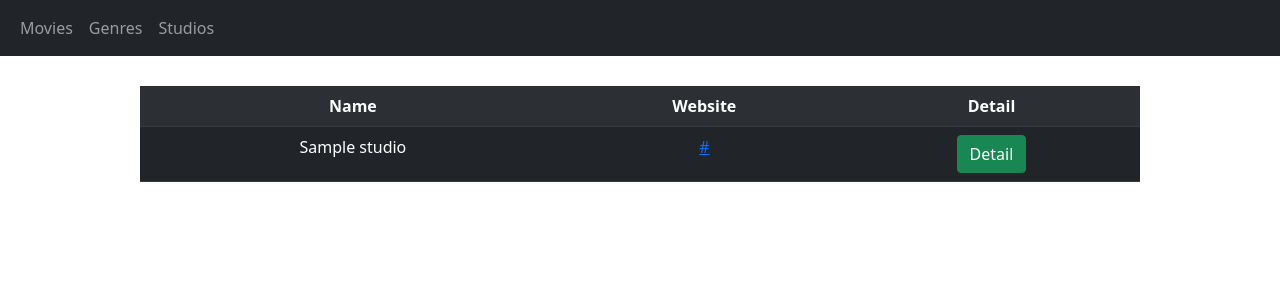
After one commit to rahul-20-mangal/movies-app, a Django app: page /studios/ in a window 1280 px wide. The commit adds this page. Shown: the top 300 px of the page. Run offline with Django 3.2, Linux system fonts and the light colour scheme; tables that the repository leaves empty hold one stand-in row (values such as "Sample post").

Commit message:
Create list view of studio

```diff
--- a/movies/urls.py
+++ b/movies/urls.py
@@ -22,6 +22,7 @@ urlpatterns = [
     path('admin/', admin.site.urls),
     path('movies/', include('movies_app.movie_urls')),
     path('genres/', include('movies_app.genre_urls')),
+    path('studios/', include('movies_app.studio_urls')),
 ]
 
 urlpatterns += static(settings.STATIC_URL, document_root = settings.STATIC_ROOT)
--- a/movies_app/templates/base.html
+++ b/movies_app/templates/base.html
@@ -36,6 +36,9 @@
                         <li class="nav-item">
                             <a class="nav-link" href="{% url 'genres:list' %}">Genres</a>
                         </li>
+                        <li class="nav-item">
+                            <a class="nav-link" href="{% url 'studios:list' %}">Studios</a>
+                        </li>
                     </ul>
                 </div>
 
--- a/movies_app/templates/movies_app/genre_list.html
+++ b/movies_app/templates/movies_app/genre_list.html
@@ -2,8 +2,8 @@
 
 {% block content %}
 
-<div class="container" style="margin-top: 30px;">
-    <table class="table table-dark table-hover table-striped" style="width: 30%; text-align: center;">
+<div class="container" style="margin-top: 30px; text-align: center; width: 30%;">
+    <table class="table table-dark table-hover table-striped">
         <tr>
             <th>Name</th>
             <th>Detail</th>
--- /dev/null
+++ b/movies_app/templates/movies_app/studio_list.html
@@ -0,0 +1,22 @@
+{% extends 'base.html' %}
+
+{% block content %}
+
+<div class="container" style="margin-top: 30px; width: 80%; text-align: center;">
+    <table class="table table-dark table-hover table-striped" style="text-align: center;">
+        <tr>
+            <th>Name</th>
+            <th>Website</th>
+            <th>Detail</th>
+        </tr>
+        {% for studio in studio_list %}
+        <tr>
+            <td>{{ studio.title }}</td>
+            <td><a href="{{ studio.website }}">{{ studio.website }}</a></td>
+            <td><a href="#"><button class="btn btn-success">Detail</button></a></td>
+        </tr>
+        {% endfor %}
+    </table>
+</div>
+
+{% endblock content %}
--- a/movies_app/views.py
+++ b/movies_app/views.py
@@ -1,6 +1,6 @@
 from django.shortcuts import render, get_object_or_404
 from django.views.generic import ListView, DetailView
-from .models import Movie, Genre
+from .models import Movie, Genre, Studio
 
 
 class MovieListView(ListView):
@@ -32,3 +32,7 @@ def genre_detail(request, slug):
         'genre': genre
     }
     return render(request, 'movies_app/genre_detail.html', context=context)
+
+
+class StudioListView(ListView):
+    model = Studio
```
Also changed, not shown: movies_app/studio_urls.py (added, +8 -0 lines).
